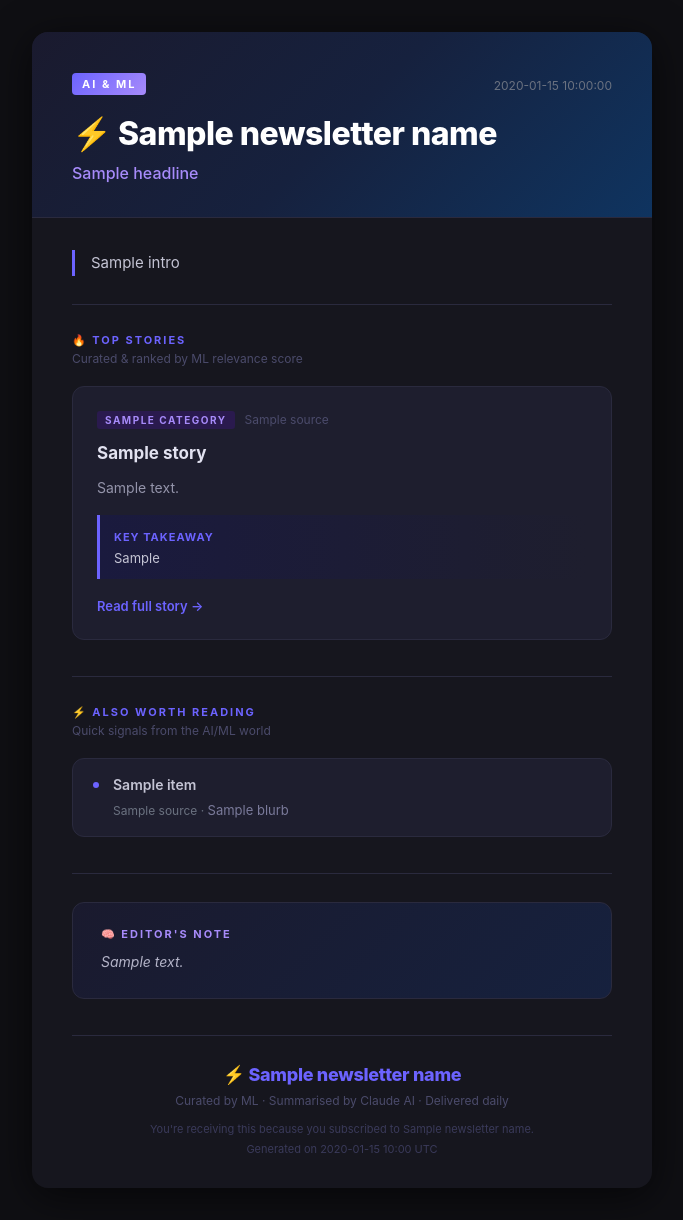
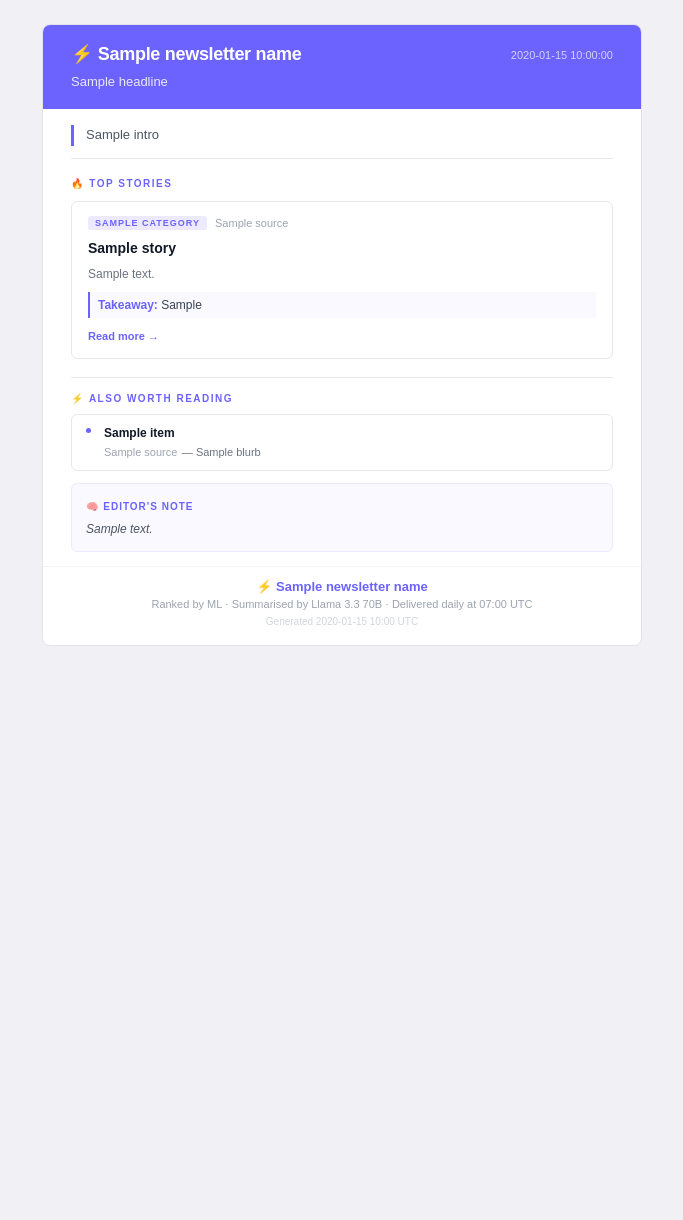
Before and after one commit to rounittxx/synapse-daily, a Python web app: template templates/email.html in a window 1280 px wide. Shown: the whole page, without its empty margins (298-981 px from the left). After the commit the page ends 646 px from the top, so only its background shows below. Run offline with Jinja, Linux system fonts and the light colour scheme; the template is opened without the code that fills it: most values are stand-ins (such as "Sample title", 1, 10 or a date in 2020).

Commit message:
feat: fix multi-subscriber delivery, add email confirmation, compact email design
- Fix: add SUPABASE_URL + SUPABASE_KEY to GitHub Actions workflow so all
  Supabase-registered subscribers receive the newsletter (previously only
  RECIPIENT_EMAILS env var was used as fallback)
- Feat: subscription confirmation flow — new subscribers get confirmed=False
  in Supabase and receive a confirmation email with a unique token link
- Feat: new /api/confirm endpoint (api/confirm.py) that verifies token and
  sets confirmed=True, then redirects to landing page
- Redesign: compact, clean email template — light theme, tighter spacing,
  structured cards, inline takeaways, smaller footprint (~40% less height)
- Update vercel.json to expose GMAIL_ADDRESS, GMAIL_APP_PASSWORD, SITE_URL
  for the confirmation email sender

```diff
--- a/templates/email.html
+++ b/templates/email.html
@@ -5,272 +5,116 @@
   <meta name="viewport" content="width=device-width, initial-scale=1.0" />
   <meta http-equiv="X-UA-Compatible" content="IE=edge" />
   <title>{{ digest.newsletter_name }} — {{ digest.date_label() }}</title>
-  <!--
-    All styles are intentionally inlined for maximum email client compatibility.
-    This template is rendered by Jinja2 via renderer.py.
-  -->
 </head>
-<body style="
-  margin: 0;
-  padding: 0;
-  background-color: #0f0f13;
-  font-family: -apple-system, BlinkMacSystemFont, 'Segoe UI', Roboto, 'Helvetica Neue', Arial, sans-serif;
-  -webkit-text-size-adjust: 100%;
-  -ms-text-size-adjust: 100%;
-">
+<body style="margin:0;padding:0;background:#f0f0f5;font-family:Arial,'Helvetica Neue',Helvetica,sans-serif;-webkit-text-size-adjust:100%;-ms-text-size-adjust:100%;">
 
-<!-- ═══════════════════════════════════════════════════════════════
-     OUTER WRAPPER
-════════════════════════════════════════════════════════════════ -->
-<table role="presentation" width="100%" cellspacing="0" cellpadding="0" border="0"
-  style="background-color: #0f0f13; min-height: 100vh;">
+<!-- OUTER WRAPPER -->
+<table role="presentation" width="100%" cellspacing="0" cellpadding="0" border="0" style="background:#f0f0f5;">
   <tr>
-    <td align="center" style="padding: 32px 16px;">
+    <td align="center" style="padding:24px 12px;">
 
-      <!-- CARD -->
-      <table role="presentation" width="620" cellspacing="0" cellpadding="0" border="0"
-        style="
-          max-width: 620px;
-          width: 100%;
-          background-color: #16161e;
-          border-radius: 16px;
-          overflow: hidden;
-          box-shadow: 0 8px 40px rgba(0,0,0,0.6);
-        ">
+      <!-- CARD: max 600px -->
+      <table role="presentation" width="600" cellspacing="0" cellpadding="0" border="0"
+        style="max-width:600px;width:100%;background:#ffffff;border-radius:8px;overflow:hidden;border:1px solid #e2e2ea;">
 
-        <!-- ─── HEADER ─── -->
+        <!-- ── HEADER ── -->
         <tr>
-          <td style="
-            background: linear-gradient(135deg, #1a1a2e 0%, #16213e 50%, #0f3460 100%);
-            padding: 40px 40px 32px;
-            text-align: left;
-            border-bottom: 1px solid #2a2a3e;
-          ">
-            <!-- Logo row -->
+          <td style="background:#6c63ff;padding:18px 28px;">
             <table role="presentation" width="100%" cellspacing="0" cellpadding="0" border="0">
               <tr>
                 <td>
-                  <span style="
-                    display: inline-block;
-                    background: linear-gradient(135deg, #6c63ff, #a78bfa);
-                    color: #ffffff;
-                    font-size: 11px;
-                    font-weight: 700;
-                    letter-spacing: 2px;
-                    text-transform: uppercase;
-                    padding: 4px 10px;
-                    border-radius: 4px;
-                  ">AI &amp; ML</span>
+                  <span style="font-size:18px;font-weight:800;color:#ffffff;letter-spacing:-0.3px;">⚡ {{ newsletter_name }}</span>
                 </td>
                 <td align="right">
-                  <span style="color: #6b7280; font-size: 12px;">{{ digest.date_label() }}</span>
+                  <span style="font-size:11px;color:rgba(255,255,255,0.7);">{{ digest.date_label() }}</span>
                 </td>
               </tr>
             </table>
-
-            <!-- Newsletter name -->
-            <h1 style="
-              margin: 20px 0 8px;
-              font-size: 32px;
-              font-weight: 800;
-              letter-spacing: -0.5px;
-              color: #ffffff;
-              line-height: 1.2;
-            ">⚡ {{ newsletter_name }}</h1>
-
-            <!-- Headline -->
-            <p style="
-              margin: 0;
-              font-size: 16px;
-              color: #a78bfa;
-              font-weight: 500;
-              line-height: 1.5;
-            ">{{ digest.headline }}</p>
+            <!-- Headline under brand -->
+            <p style="margin:8px 0 0;font-size:13px;color:rgba(255,255,255,0.85);line-height:1.4;">{{ digest.headline }}</p>
           </td>
         </tr>
 
-        <!-- ─── INTRO ─── -->
+        <!-- ── INTRO ── -->
         <tr>
-          <td style="padding: 32px 40px 0;">
-            <p style="
-              margin: 0;
-              font-size: 15px;
-              line-height: 1.7;
-              color: #c4c4d4;
-              border-left: 3px solid #6c63ff;
-              padding-left: 16px;
-            ">{{ digest.intro }}</p>
+          <td style="padding:16px 28px 12px;">
+            <p style="margin:0;font-size:13px;line-height:1.6;color:#4b5563;border-left:3px solid #6c63ff;padding-left:12px;">{{ digest.intro }}</p>
           </td>
         </tr>
 
-        <!-- ─── DIVIDER ─── -->
+        <!-- ── DIVIDER ── -->
+        <tr><td style="padding:0 28px;"><table role="presentation" width="100%" cellspacing="0" cellpadding="0" border="0"><tr><td style="border-top:1px solid #e5e7eb;font-size:0;">&nbsp;</td></tr></table></td></tr>
+
+        <!-- ── TOP STORIES LABEL ── -->
         <tr>
-          <td style="padding: 28px 40px 0;">
-            <table role="presentation" width="100%" cellspacing="0" cellpadding="0" border="0">
-              <tr>
-                <td style="border-top: 1px solid #2a2a3e; font-size: 0;">&nbsp;</td>
-              </tr>
-            </table>
+          <td style="padding:14px 28px 4px;">
+            <span style="font-size:10px;font-weight:700;letter-spacing:1.5px;text-transform:uppercase;color:#6c63ff;">🔥 Top Stories</span>
           </td>
         </tr>
 
-        <!-- ─── TOP STORIES HEADING ─── -->
-        <tr>
-          <td style="padding: 28px 40px 0;">
-            <h2 style="
-              margin: 0 0 4px;
-              font-size: 11px;
-              font-weight: 700;
-              letter-spacing: 2px;
-              text-transform: uppercase;
-              color: #6c63ff;
-            ">🔥 Top Stories</h2>
-            <p style="margin: 0; font-size: 12px; color: #4b4b6b;">Curated &amp; ranked by ML relevance score</p>
-          </td>
-        </tr>
-
-        <!-- ─── TOP STORIES LOOP ─── -->
+        <!-- ── TOP STORIES LOOP ── -->
         {% for story in digest.top_stories %}
         <tr>
-          <td style="padding: {% if loop.first %}20px{% else %}0{% endif %} 40px 0;">
+          <td style="padding:6px 28px {% if loop.last %}10px{% else %}0{% endif %};">
             <table role="presentation" width="100%" cellspacing="0" cellpadding="0" border="0"
-              style="
-                background-color: #1e1e2e;
-                border-radius: 12px;
-                border: 1px solid #2a2a3e;
-                overflow: hidden;
-              ">
+              style="border:1px solid #e5e7eb;border-radius:6px;overflow:hidden;">
               <tr>
-                <td style="padding: 24px;">
-                  <!-- Category badge + source -->
-                  <table role="presentation" cellspacing="0" cellpadding="0" border="0">
+                <td style="padding:14px 16px;">
+
+                  <!-- Source + category row -->
+                  <table role="presentation" cellspacing="0" cellpadding="0" border="0" style="margin-bottom:6px;">
                     <tr>
-                      <td style="
-                        background-color: #2a1a4e;
-                        color: #a78bfa;
-                        font-size: 10px;
-                        font-weight: 700;
-                        letter-spacing: 1.5px;
-                        text-transform: uppercase;
-                        padding: 3px 8px;
-                        border-radius: 3px;
-                      ">{{ story.category }}</td>
-                      <td style="padding-left: 10px; color: #4b4b6b; font-size: 12px;">{{ story.source }}</td>
+                      <td style="background:#ede9fe;color:#6c63ff;font-size:9px;font-weight:700;letter-spacing:1px;text-transform:uppercase;padding:2px 7px;border-radius:3px;">{{ story.category }}</td>
+                      <td style="padding-left:8px;color:#9ca3af;font-size:11px;">{{ story.source }}</td>
                     </tr>
                   </table>
 
                   <!-- Title -->
-                  <h3 style="margin: 12px 0 10px;">
-                    <a href="{{ story.url }}" style="
-                      color: #e2e2f0;
-                      text-decoration: none;
-                      font-size: 17px;
-                      font-weight: 700;
-                      line-height: 1.4;
-                    ">{{ story.title }}</a>
+                  <h3 style="margin:0 0 6px;">
+                    <a href="{{ story.url }}" style="color:#111827;font-size:14px;font-weight:700;text-decoration:none;line-height:1.4;">{{ story.title }}</a>
                   </h3>
 
-                  <!-- Summary -->
-                  <p style="
-                    margin: 0 0 16px;
-                    font-size: 14px;
-                    line-height: 1.7;
-                    color: #9494aa;
-                  ">{{ story.summary }}</p>
+                  <!-- Summary — shorter, 2 lines max via truncation in curator -->
+                  <p style="margin:0 0 8px;font-size:12px;line-height:1.6;color:#6b7280;">{{ story.summary }}</p>
 
-                  <!-- Key takeaway -->
-                  <table role="presentation" width="100%" cellspacing="0" cellpadding="0" border="0">
-                    <tr>
-                      <td style="
-                        background: linear-gradient(90deg, #1a1a3e, #1e1e2e);
-                        border-left: 3px solid #6c63ff;
-                        padding: 10px 14px;
-                        border-radius: 0 6px 6px 0;
-                      ">
-                        <span style="font-size: 11px; font-weight: 700; letter-spacing: 1px; text-transform: uppercase; color: #6c63ff;">Key Takeaway</span>
-                        <p style="margin: 4px 0 0; font-size: 13px; color: #c4c4d4; line-height: 1.5;">{{ story.key_takeaway }}</p>
-                      </td>
-                    </tr>
-                  </table>
+                  <!-- Key takeaway inline -->
+                  <p style="margin:0 0 8px;font-size:12px;line-height:1.5;color:#374151;border-left:2px solid #6c63ff;padding-left:8px;background:#faf9ff;padding-top:4px;padding-bottom:4px;">
+                    <strong style="color:#6c63ff;">Takeaway:</strong> {{ story.key_takeaway }}
+                  </p>
 
-                  <!-- Read more link -->
-                  <p style="margin: 16px 0 0;">
-                    <a href="{{ story.url }}" style="
-                      color: #6c63ff;
-                      font-size: 13px;
-                      font-weight: 600;
-                      text-decoration: none;
-                    ">Read full story →</a>
-                  </p>
+                  <!-- Read more -->
+                  <a href="{{ story.url }}" style="font-size:11px;font-weight:700;color:#6c63ff;text-decoration:none;">Read more →</a>
+
                 </td>
               </tr>
             </table>
           </td>
         </tr>
-        {% if not loop.last %}
-        <tr><td style="padding: 12px 40px 0;"></td></tr>
-        {% endif %}
         {% endfor %}
 
-        <!-- ─── BRIEF ITEMS HEADING ─── -->
+        <!-- ── ALSO READING LABEL ── -->
         {% if digest.brief_items %}
+        <tr><td style="padding:8px 28px 0;"><table role="presentation" width="100%" cellspacing="0" cellpadding="0" border="0"><tr><td style="border-top:1px solid #e5e7eb;font-size:0;padding-bottom:10px;">&nbsp;</td></tr></table>
+          <span style="font-size:10px;font-weight:700;letter-spacing:1.5px;text-transform:uppercase;color:#6c63ff;">⚡ Also Worth Reading</span>
+        </td></tr>
+
+        <!-- BRIEF ITEMS -->
         <tr>
-          <td style="padding: 36px 40px 0;">
-            <table role="presentation" width="100%" cellspacing="0" cellpadding="0" border="0">
-              <tr>
-                <td style="border-top: 1px solid #2a2a3e; font-size: 0; padding-bottom: 28px;">&nbsp;</td>
-              </tr>
-            </table>
-            <h2 style="
-              margin: 0 0 4px;
-              font-size: 11px;
-              font-weight: 700;
-              letter-spacing: 2px;
-              text-transform: uppercase;
-              color: #6c63ff;
-            ">⚡ Also Worth Reading</h2>
-            <p style="margin: 0; font-size: 12px; color: #4b4b6b;">Quick signals from the AI/ML world</p>
-          </td>
-        </tr>
-
-        <!-- BRIEF ITEMS TABLE -->
-        <tr>
-          <td style="padding: 20px 40px 0;">
+          <td style="padding:8px 28px 12px;">
             <table role="presentation" width="100%" cellspacing="0" cellpadding="0" border="0"
-              style="
-                background-color: #1e1e2e;
-                border-radius: 12px;
-                border: 1px solid #2a2a3e;
-              ">
+              style="border:1px solid #e5e7eb;border-radius:6px;overflow:hidden;">
               {% for item in digest.brief_items %}
               <tr>
-                <td style="
-                  padding: 16px 20px;
-                  border-bottom: {% if not loop.last %}1px solid #2a2a3e{% else %}0{% endif %};
-                ">
+                <td style="padding:10px 14px;border-bottom:{% if not loop.last %}1px solid #f3f4f6{% else %}0{% endif %};">
                   <table role="presentation" width="100%" cellspacing="0" cellpadding="0" border="0">
                     <tr>
-                      <td width="8" valign="top" style="padding-top: 2px;">
-                        <div style="
-                          width: 6px;
-                          height: 6px;
-                          border-radius: 50%;
-                          background-color: #6c63ff;
-                          margin-top: 5px;
-                        ">&nbsp;</div>
+                      <td width="10" valign="top" style="padding-top:3px;">
+                        <span style="display:inline-block;width:5px;height:5px;border-radius:50%;background:#6c63ff;">&nbsp;</span>
                       </td>
-                      <td style="padding-left: 12px;">
-                        <a href="{{ item.url }}" style="
-                          color: #c4c4d4;
-                          font-size: 14px;
-                          font-weight: 600;
-                          text-decoration: none;
-                          line-height: 1.4;
-                          display: block;
-                          margin-bottom: 4px;
-                        ">{{ item.title }}</a>
-                        <span style="font-size: 12px; color: #6b7280;">{{ item.source }} · </span>
-                        <span style="font-size: 13px; color: #7a7a9a; line-height: 1.5;">{{ item.blurb }}</span>
+                      <td style="padding-left:8px;">
+                        <a href="{{ item.url }}" style="color:#111827;font-size:12px;font-weight:600;text-decoration:none;line-height:1.4;display:block;">{{ item.title }}</a>
+                        <span style="font-size:11px;color:#9ca3af;">{{ item.source }}</span>
+                        <span style="font-size:11px;color:#6b7280;"> — {{ item.blurb }}</span>
                       </td>
                     </tr>
                   </table>
@@ -282,69 +126,27 @@
         </tr>
         {% endif %}
 
-        <!-- ─── CLOSING NOTE ─── -->
+        <!-- ── EDITOR'S NOTE ── -->
         <tr>
-          <td style="padding: 36px 40px 0;">
-            <table role="presentation" width="100%" cellspacing="0" cellpadding="0" border="0">
+          <td style="padding:0 28px 14px;">
+            <table role="presentation" width="100%" cellspacing="0" cellpadding="0" border="0"
+              style="background:#faf9ff;border:1px solid #ede9fe;border-radius:6px;">
               <tr>
-                <td style="border-top: 1px solid #2a2a3e; font-size: 0; padding-bottom: 28px;">&nbsp;</td>
-              </tr>
-            </table>
-            <table role="presentation" width="100%" cellspacing="0" cellpadding="0" border="0"
-              style="
-                background: linear-gradient(135deg, #1a1a2e, #16213e);
-                border-radius: 12px;
-                border: 1px solid #2a2a3e;
-                overflow: hidden;
-              ">
-              <tr>
-                <td style="padding: 24px 24px 24px 28px;">
-                  <p style="
-                    margin: 0 0 8px;
-                    font-size: 11px;
-                    font-weight: 700;
-                    letter-spacing: 2px;
-                    text-transform: uppercase;
-                    color: #a78bfa;
-                  ">🧠 Editor's Note</p>
-                  <p style="
-                    margin: 0;
-                    font-size: 14px;
-                    line-height: 1.8;
-                    color: #b4b4c8;
-                    font-style: italic;
-                  ">{{ digest.closing_note }}</p>
+                <td style="padding:12px 14px;">
+                  <span style="font-size:10px;font-weight:700;letter-spacing:1px;text-transform:uppercase;color:#6c63ff;">🧠 Editor's Note</span>
+                  <p style="margin:6px 0 0;font-size:12px;line-height:1.6;color:#4b5563;font-style:italic;">{{ digest.closing_note }}</p>
                 </td>
               </tr>
             </table>
           </td>
         </tr>
 
-        <!-- ─── FOOTER ─── -->
+        <!-- ── FOOTER ── -->
         <tr>
-          <td style="padding: 36px 40px 32px;">
-            <table role="presentation" width="100%" cellspacing="0" cellpadding="0" border="0">
-              <tr>
-                <td style="border-top: 1px solid #2a2a3e; padding-top: 28px; text-align: center;">
-                  <p style="
-                    margin: 0 0 6px;
-                    font-size: 18px;
-                    font-weight: 800;
-                    color: #6c63ff;
-                    letter-spacing: -0.3px;
-                  ">⚡ {{ newsletter_name }}</p>
-                  <p style="margin: 0 0 12px; font-size: 12px; color: #4b4b6b; line-height: 1.6;">
-                    Curated by ML · Summarised by Claude AI · Delivered daily
-                  </p>
-                  <p style="margin: 0; font-size: 11px; color: #3a3a5a;">
-                    You're receiving this because you subscribed to {{ newsletter_name }}.
-                  </p>
-                  <p style="margin: 6px 0 0; font-size: 11px; color: #3a3a5a;">
-                    Generated on {{ digest.generated_at.strftime('%Y-%m-%d %H:%M UTC') }}
-                  </p>
-                </td>
-              </tr>
-            </table>
+          <td style="padding:12px 28px 18px;border-top:1px solid #f3f4f6;text-align:center;">
+            <p style="margin:0 0 4px;font-size:13px;font-weight:700;color:#6c63ff;">⚡ {{ newsletter_name }}</p>
+            <p style="margin:0 0 6px;font-size:11px;color:#9ca3af;">Ranked by ML · Summarised by Llama 3.3 70B · Delivered daily at 07:00 UTC</p>
+            <p style="margin:0;font-size:10px;color:#d1d5db;">Generated {{ digest.generated_at.strftime('%Y-%m-%d %H:%M UTC') }}</p>
           </td>
         </tr>
 
```
Also changed, not shown: api/confirm.py (added, +74 -0 lines), api/subscribe.py (+143 -18 lines), .github/workflows/daily_newsletter.yml, vercel.json.
